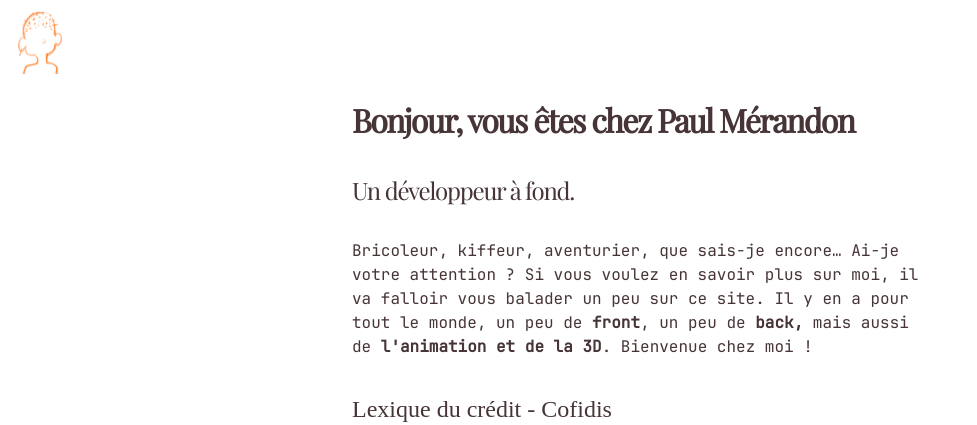
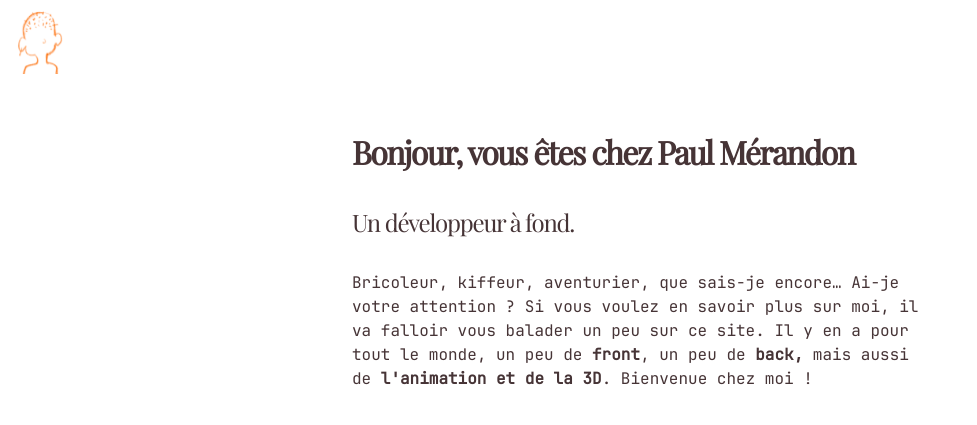
Before and after one commit to Pimer0/paulmerandon, a Next.js app: page / in a window 1280 px wide. Shown: the top 425 px of the page, without its empty margins (0-977 px from the left). Built offline with nearby package versions, Linux system fonts and the light colour scheme; grey boxes are pictures that could not be loaded.

Commit message:
dl derniere vReact, et install de framer Motion

```diff
--- a/app/page.tsx
+++ b/app/page.tsx
@@ -1,3 +1,5 @@
+"use client";
+
 import { jetBrainsMono } from "../app/fonts";
 import { playfairDisplay } from "../app/fonts";
 import LinksProjet from "./projetCard/linksProjet";
@@ -5,27 +7,49 @@ import Projet from "./projetCard/projet";
 import TitleNivDeux from "./projetCard/TitleNivDeux";
 import next from "next";
 import Image from "next/image";
+import { animate, motion } from "framer-motion";
+import { inView } from "framer-motion";
 
 export default function Page() {
 	return (
 		<section>
+			<motion.div
+				animate={{ x: [-1000, 0] }}
+				transition={{ duration: 1 }}
+				className="my-8"
+			>
 				<h1
 					className={`mb-8 text-2xl tracking-tighter ${playfairDisplay.className}`}
 				>
 					Bonjour, vous êtes chez Paul Mérandon
 				</h1>
+			</motion.div>
+			<motion.div
+				animate={{ x: [-1000, 0] }}
+				transition={{ duration: 2 }}
+				className="my-8"
+			>
+				{" "}
 				<h2
 					className={`mb-8 text-xl tracking-tighter ${playfairDisplay.className}`}
 				>
 					Un développeur à fond.
 				</h2>
+			</motion.div>
+			<motion.div
+				animate={{ x: [-1000, 0] }}
+				transition={{ duration: 3 }}
+				className="my-8"
+			>
+				{" "}
 				<p className={`mb-4 ${jetBrainsMono.className}`}>
 					Bricoleur, kiffeur, aventurier, que sais-je encore… Ai-je votre
 					attention ? Si vous voulez en savoir plus sur moi, il va falloir vous
 					balader un peu sur ce site. Il y en a pour tout le monde, un peu de
-				<strong> front</strong>, un peu de <strong>back,</strong> mais aussi de{" "}
-				<strong>l'animation et de la 3D</strong>. Bienvenue chez moi !
+					<strong> front</strong>, un peu de <strong>back,</strong> mais aussi
+					de <strong>l'animation et de la 3D</strong>. Bienvenue chez moi !
 				</p>
+			</motion.div>
 			<Projet
 				titre="Lexique du crédit - Cofidis"
 				srcImage="/assets/cofidis.mp4"
@@ -61,7 +85,11 @@ export default function Page() {
 				<Image width={200} height={200} src={"/assets/oeil.svg"} alt="oeil" />
 				<LinksProjet lien="/Projets/#accessibilite" />
 			</div>
-			<div className="my-8">
+			<motion.div
+				animate={{ x: [-1000, 0] }}
+				transition={{ duration: 1 }}
+				className="my-8"
+			>
 				<TitleNivDeux text="Ce portfolio !" />
 				<Image
 					width={200}
@@ -70,7 +98,7 @@ export default function Page() {
 					alt="spirale"
 				/>
 				<LinksProjet lien="/Projets/#portfolio" />
-			</div>
+			</motion.div>
 		</section>
 	);
 }
```
Also changed, not shown: package.json (+7 -6 lines), 1 other file (tests, documents, lock files or other folders). Lines whose indentation alone changed are shown as unchanged.
